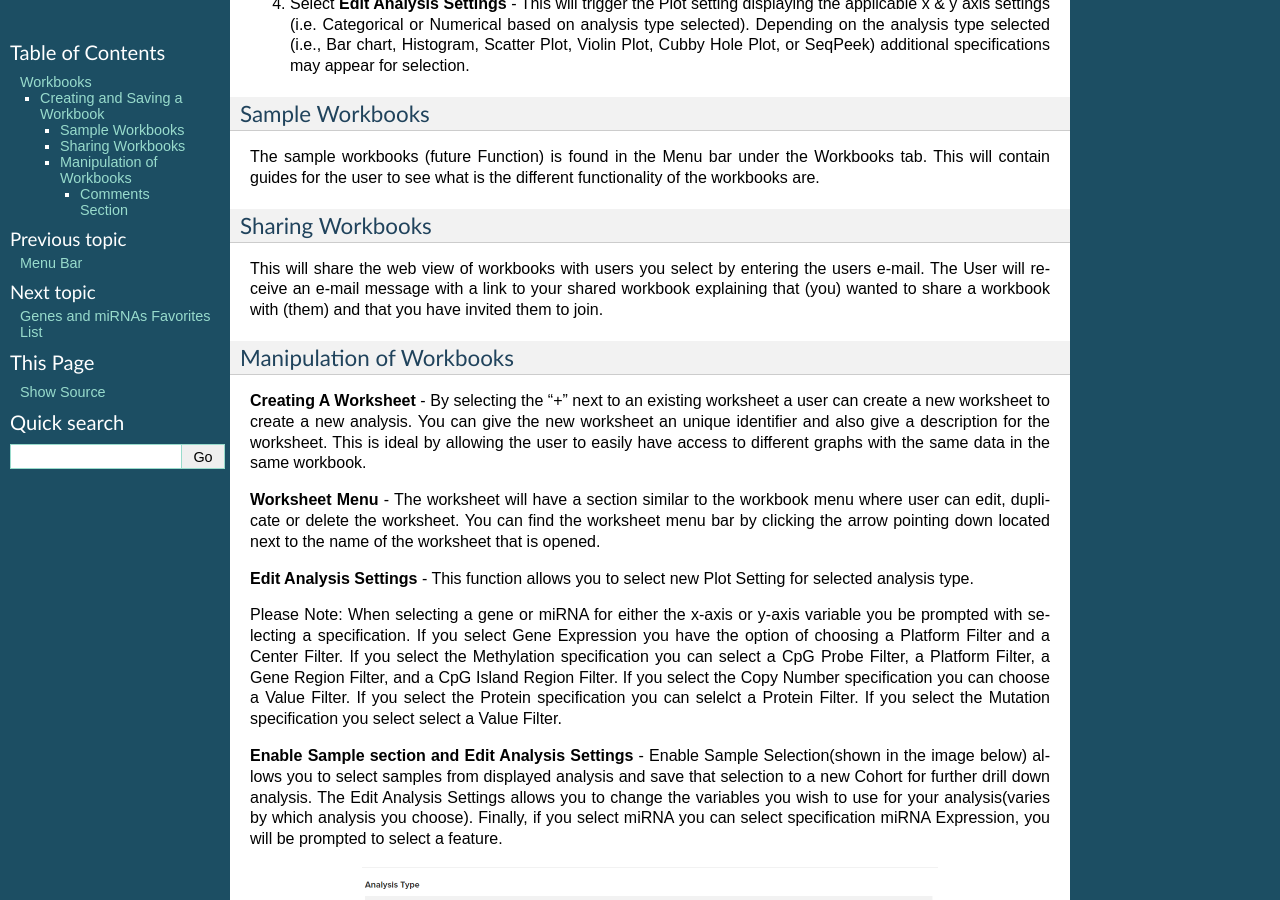
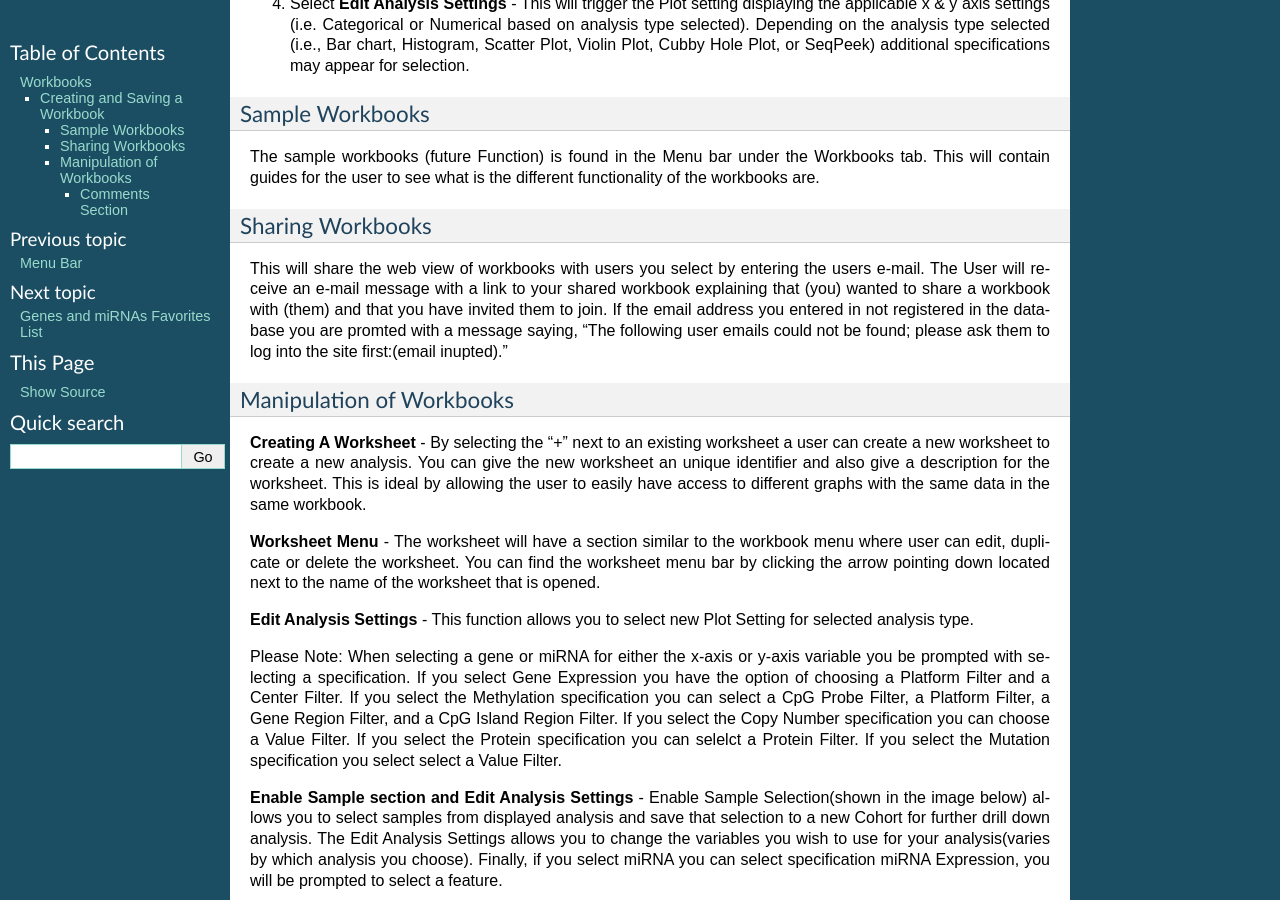
Before and after one commit to isb-cgc/readthedocs, a Sphinx documentation site: the page built from docs/source/sections/webapp/Workbooks.rst, in a window 1280 px wide and 900 px high, scrolled down 2612 px. Built offline with Sphinx 7.4.7, drawn with Linux system fonts in a browser that asks for light colours; pages that are not in the unit, such as notebooks, are missing from menus.

Commit message:
updated sharing section

```diff
--- a/docs/source/sections/webapp/Workbooks.rst
+++ b/docs/source/sections/webapp/Workbooks.rst
@@ -92,7 +92,7 @@ The sample workbooks (future Function) is found in the Menu bar under the Workbo
 
 Sharing Workbooks
 -----------------
-This will share the web view of workbooks with users you select by entering the users e-mail.  The User will receive an e-mail message with a link to your shared workbook explaining that (you) wanted to share a workbook with (them) and that you have invited them to join.
+This will share the web view of workbooks with users you select by entering the users e-mail.  The User will receive an e-mail message with a link to your shared workbook explaining that (you) wanted to share a workbook with (them) and that you have invited them to join.  If the email address you entered in not registered in the database you are promted with a message saying, "The following user emails could not be found; please ask them to log into the site first:(email inupted)."
 
 Manipulation of Workbooks
 -------------------------
```
